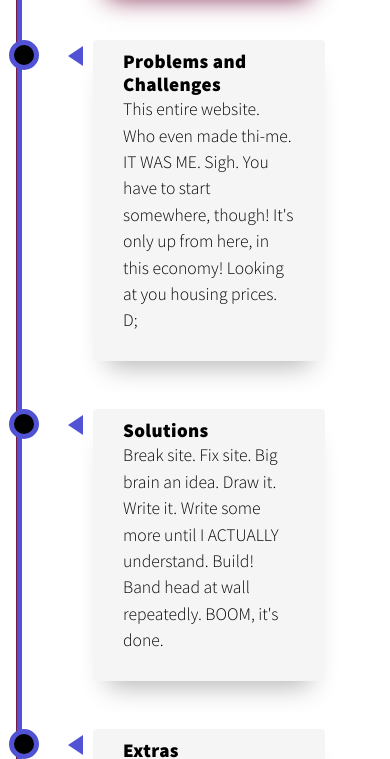
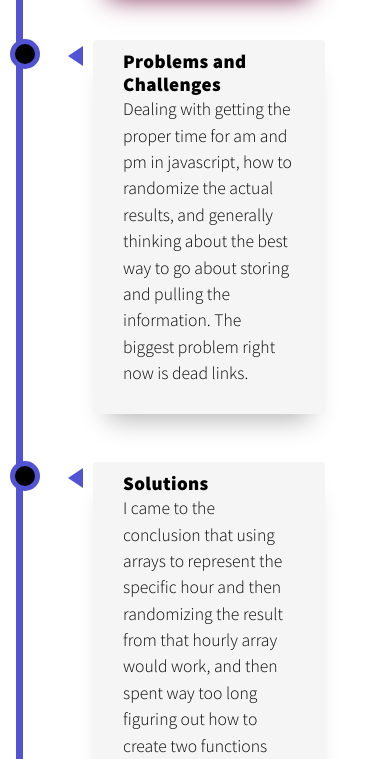
Before and after one commit to Crisheight/crisheight.github.io, a plain HTML site: page portfolio-item02.html in a window 390 px wide. Shown: the part 743-1502 px from the top of the page. Drawn offline with nearby package versions, Linux system fonts and the light colour scheme.

Commit message:
big changes attempting to fix mobile viewing and adding in proper content related to projects.

```diff
--- a/portfolio-item02.html
+++ b/portfolio-item02.html
@@ -54,9 +54,7 @@
                         <div class="content">
                             <h3>Problems and Challenges</h3>
                             <p>
-                                This entire website. Who even made thi-me. IT WAS ME. Sigh. You have
-                                to start somewhere, though! It's only up from here, in this economy!
-                                Looking at you housing prices. D;
+                                Dealing with getting the proper time for am and pm in javascript, how to randomize the actual results, and generally thinking about the best way to go about storing and pulling the information. The biggest problem right now is dead links.
                             </p>
                         </div>
                     </li>
@@ -64,8 +62,7 @@
                         <div class="content">
                             <h3>Solutions</h3>
                             <p>
-                                Break site. Fix site. Big brain an idea. Draw it. Write it. Write some more
-                                until I ACTUALLY understand. Build! Band head at wall repeatedly. BOOM, it's done.
+                               I came to the conclusion that using arrays to represent the specific hour and then randomizing the result from that hourly array would work, and then spent way too long figuring out how to create two functions that would determine how far away from the current central time hour it is, wait for the next hour, and then continue calling the function every hour (as the wait would make it on time). Dead links just need additional alt links.
                             </p>
                         </div>
                     </li>
@@ -73,7 +70,8 @@
                         <div class="content">
                             <h3>Extras</h3>
                             <p>
-                                Dip your fried chicken in honey it'll change your life I promise.
+                                My favorite villager is Wolfgang! <br>
+                                This was a passion project, these games are so relaxing, and when I write code I always listen to the music from this series. Being able to share that with others is a kind and humbling experience.
                             </p>
                         </div>
                     </li>
--- a/styles.css
+++ b/styles.css
@@ -273,6 +273,7 @@ header {
 
 .intro__img {
     box-shadow: var(--bs);
+    overflow: hidden;
 }
 
 .section__subtitle--intro {
@@ -487,7 +488,7 @@ header {
     display: inline;
     justify-content: space-evenly;
     margin: 2em 0 0;
-    padding: 0
+    padding: 0;
 }
 
 .social-list__link {
@@ -580,7 +581,8 @@ header {
     border-radius: 4px;
 	background: #f5f5f5;
 	box-shadow: 0 20px 25px -15px rgba(0, 0, 0, .3);
-    width: 93%
+    width: 93%;
+    overflow: visible;
 }
   .content::after {
     content: '';
@@ -646,13 +648,12 @@ header {
   }
     .timeline-list::before {
         content: "";
-       border-left: 5px solid rgba(82,82,212,1);
-       left: -0.25em;
-       top: 2em;
+        border-left: 7.3px solid rgba(82,82,212,1);
         height: 100%;
         position: absolute;
+        top: 0;
         bottom: 0;
-       top: 0;
+        left: -5px;
         transform-origin:0 0;
         animation:scaleVertical 3s 1s ease both 1;
       }
@@ -660,10 +661,9 @@ header {
     .timeline-list::after {
         content: "";
         clear:both;
-
         position: absolute;
-          bottom: -1.65em;
-          left: -1.01em;
+        bottom: -10px;
+        left: -.92em;
         width: 30px;
         height: 30px;
         border-radius: 50%;
@@ -698,14 +698,16 @@ header {
       margin:0 0 3em 0;
       padding:0 2em 0em 2em;
       position: relative;
+      min-width: 25%;
+      min-height: 25%;
 
   }
   .timeline-list li:before {
 
       content: "";
       position: absolute;
-      top: 0px;
-      left: -3.25em;
+      top: -1px;
+      left: -3.175em;
       width: 30px;
       height: 30px;
       border-radius: 50%;
```
Also changed, not shown: portfolio-item.html (+4 -6 lines). Lines whose indentation alone changed are shown as unchanged.
